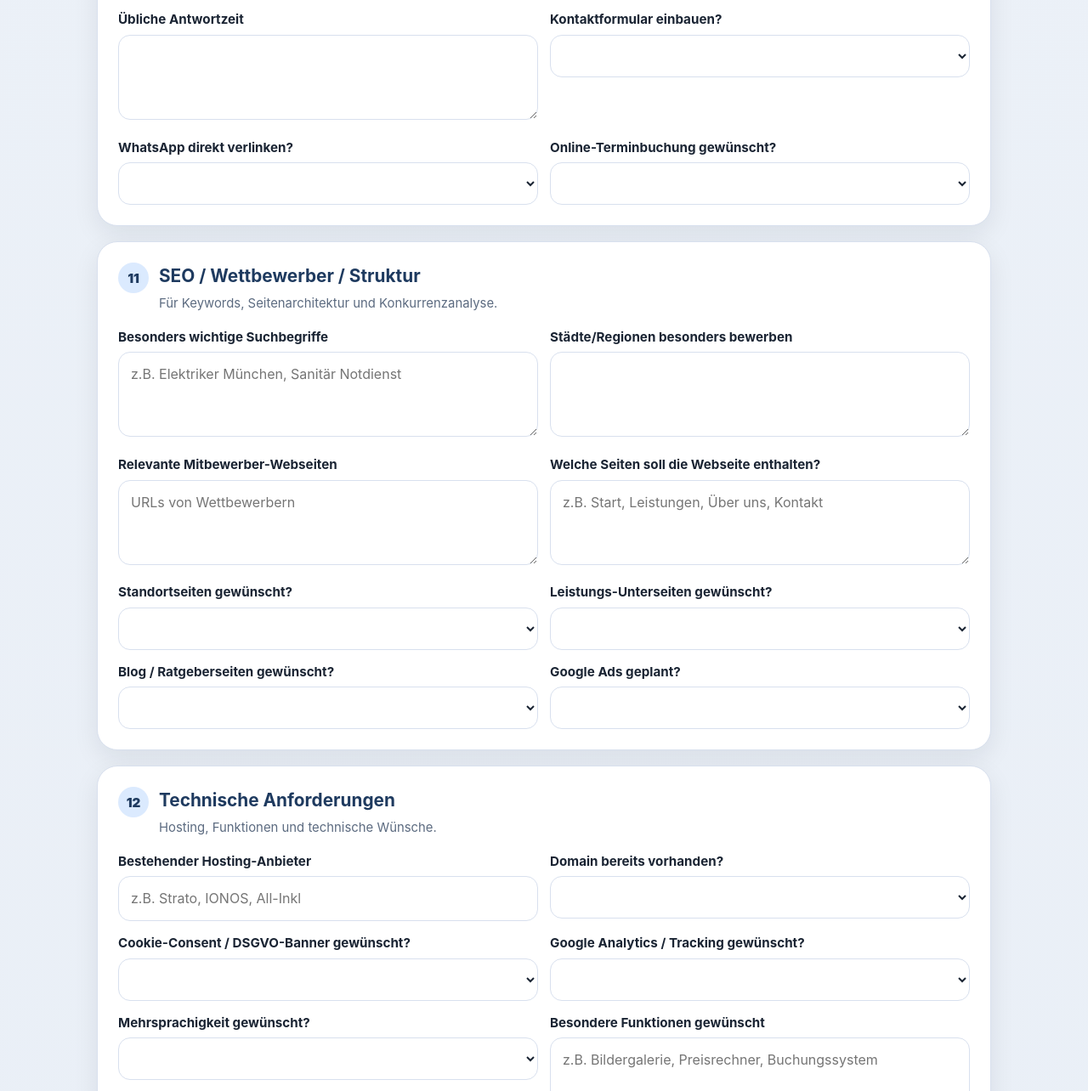
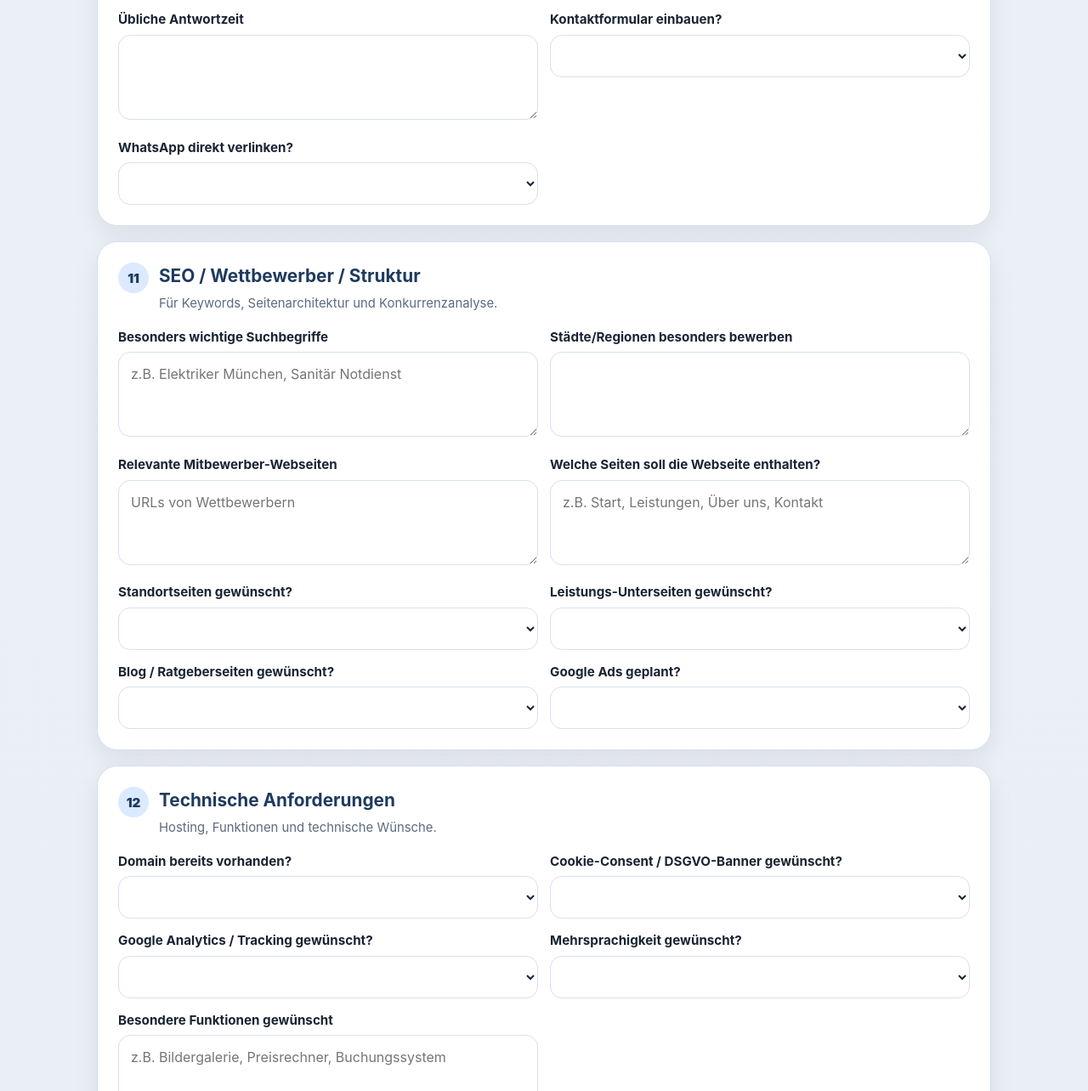
Before and after one commit to Breakdance-Stack/website-fragebogen, a plain HTML site: page index.html in a window 1280 px wide. Shown: the part 8982-10266 px from the top of the page at 85% size. Drawn offline with Linux system fonts and the light colour scheme.

Commit message:
Entferne Online-Terminbuchung und Hosting-Anbieter Feld
Hosting ist immer GitHub Pages. Kontaktanfragen laufen über
lokale E-Mail-Clients (mailto:) und WhatsApp-Direktlinks.

Co-Authored-By: Claude Opus 4.6 <noreply@anthropic.com>

```diff
--- a/index.html
+++ b/index.html
@@ -534,7 +534,6 @@
           <div><label>Übliche Antwortzeit</label><textarea id="antwortzeit"></textarea></div>
           <div><label>Kontaktformular einbauen?</label><select id="formular_ja"><option></option><option>ja</option><option>nein</option></select></div>
           <div><label>WhatsApp direkt verlinken?</label><select id="wa_link"><option></option><option>ja</option><option>nein</option></select></div>
-          <div><label>Online-Terminbuchung gewünscht?</label><select id="termin_booking"><option></option><option>ja</option><option>nein</option><option>eventuell</option></select></div>
         </div>
       </section>
 
@@ -557,7 +556,6 @@
       <section class="card">
         <div class="section-title"><div class="num">12</div><div><h2>Technische Anforderungen</h2><p class="sub">Hosting, Funktionen und technische Wünsche.</p></div></div>
         <div class="fields two">
-          <div><label>Bestehender Hosting-Anbieter</label><input id="tech_hosting" placeholder="z.B. Strato, IONOS, All-Inkl"></div>
           <div><label>Domain bereits vorhanden?</label><select id="tech_domain"><option></option><option>ja</option><option>nein, muss registriert werden</option></select></div>
           <div><label>Cookie-Consent / DSGVO-Banner gewünscht?</label><select id="tech_cookie"><option></option><option>ja</option><option>nein</option></select></div>
           <div><label>Google Analytics / Tracking gewünscht?</label><select id="tech_analytics"><option></option><option>ja</option><option>nein</option><option>eventuell</option></select></div>
@@ -1022,7 +1020,7 @@
         ["Wie sollen Kunden am liebsten Kontakt aufnehmen?","kontaktweg"],["Was soll die wichtigste Aktion auf der Webseite sein?","cta"],
         ["Welche Kontaktart soll am stärksten hervorgehoben werden?","kontakt_hervor"],["Wann sind Sie erreichbar?","zeiten"],
         ["Wie schnell antworten Sie normalerweise?","antwortzeit"],["Soll ein Kontaktformular eingebaut werden?","formular_ja"],
-        ["Soll WhatsApp direkt verlinkt werden?","wa_link"],["Online-Terminbuchung gewünscht?","termin_booking"]
+        ["Soll WhatsApp direkt verlinkt werden?","wa_link"]
       ],
       seo: [
         ["Welche Suchbegriffe sind besonders wichtig?","seo_keywords"],["Welche Städte oder Regionen besonders bewerben?","seo_staedte"],
@@ -1031,7 +1029,7 @@
         ["Sind Blog / Ratgeberseiten gewünscht?","seo_blog"],["Sind Google Ads geplant?","seo_ads"]
       ],
       technik: [
-        ["Bestehender Hosting-Anbieter","tech_hosting"],["Domain bereits vorhanden?","tech_domain"],
+        ["Domain bereits vorhanden?","tech_domain"],
         ["Cookie-Consent / DSGVO-Banner gewünscht?","tech_cookie"],["Google Analytics / Tracking gewünscht?","tech_analytics"],
         ["Mehrsprachigkeit gewünscht?","tech_sprachen"],["Besondere Funktionen gewünscht","tech_funktionen"]
       ],
```
